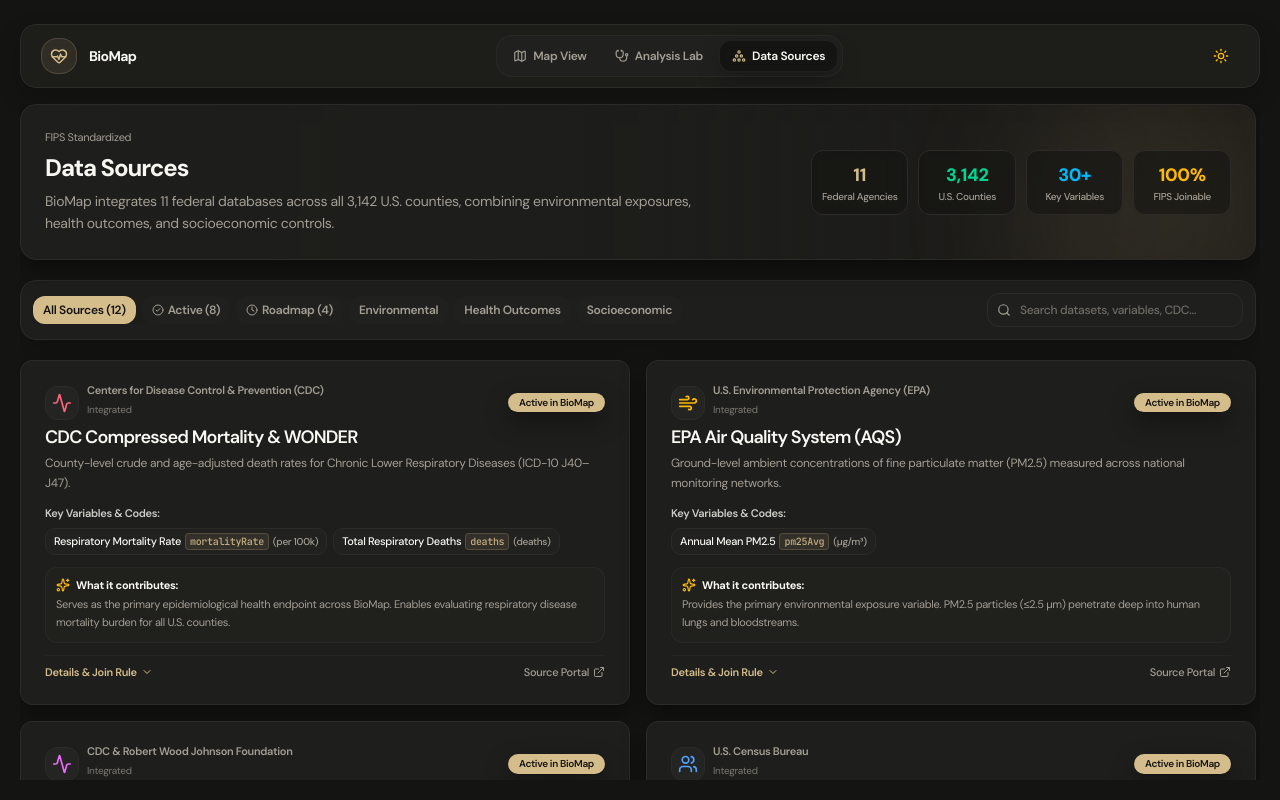
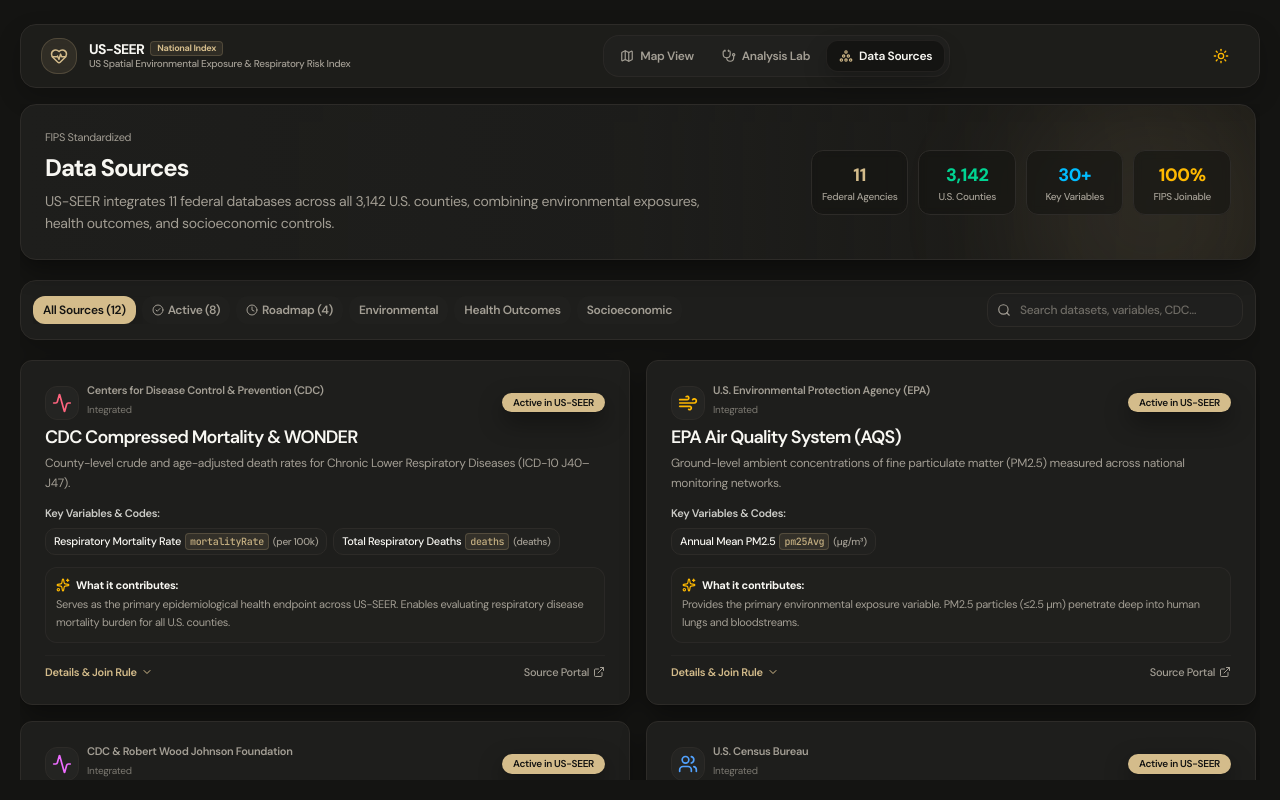
Before and after one commit to RushilMahadevu/us-seer, a Next.js app: page /sources in a window 1280 px wide. Built offline with nearby package versions, Linux system fonts and the light colour scheme; a web font is replaced by a local one.

Commit message:
rebrand project to US-SEER (US Spatial Environmental Exposure & Respiratory Risk Index)

```diff
--- a/app/_components/header/Header.tsx
+++ b/app/_components/header/Header.tsx
@@ -45,9 +45,19 @@
         <div className="h-8 w-8 sm:h-9 sm:w-9 rounded-xl bg-primary/10 border border-primary/20 flex items-center justify-center shrink-0">
           <HeartPulse className="h-4 w-4 sm:h-4.5 sm:w-4.5 text-primary" aria-hidden="true" />
         </div>
-        <h1 className="text-xs sm:text-sm font-bold tracking-tight text-foreground leading-none">
-          BioMap
-        </h1>
+        <div className="flex flex-col justify-center">
+          <div className="flex items-center gap-1.5">
+            <h1 className="text-xs sm:text-sm font-bold tracking-tight text-foreground leading-none">
+              US-SEER
+            </h1>
+            <span className="hidden md:inline-flex items-center px-1.5 py-0.5 text-[9px] font-bold rounded bg-primary/10 text-primary border border-primary/20 leading-none">
+              National Index
+            </span>
+          </div>
+          <p className="hidden sm:block text-[10px] text-muted-foreground font-medium leading-tight mt-0.5">
+            US Spatial Environmental Exposure & Respiratory Risk Index
+          </p>
+        </div>
       </div>
 
       {/* Center Cluster: View Switcher */}
--- a/app/_components/map/MapContainer.tsx
+++ b/app/_components/map/MapContainer.tsx
@@ -212,7 +212,7 @@
     zoom: INITIAL_ZOOM,
   });
   const [isLegendExpanded, setIsLegendExpanded] = useState(false);
-  const MAP_SETTINGS_STORAGE_KEY = "biomap_map_preferences_v1";
+  const MAP_SETTINGS_STORAGE_KEY = "us_seer_map_preferences_v1";
 
   const [showStateBorders, setShowStateBorders] = useState(true);
   const [stateBorderWeight, setStateBorderWeight] = useState<"subtle" | "normal" | "bold">("normal");
--- a/app/_components/sources/DataSourcesView.tsx
+++ b/app/_components/sources/DataSourcesView.tsx
@@ -73,7 +73,7 @@
       { name: "Total Respiratory Deaths", code: "deaths", unit: "deaths" },
     ],
     contribution:
-      "Serves as the primary epidemiological health endpoint across BioMap. Enables evaluating respiratory disease mortality burden for all U.S. counties.",
+      "Serves as the primary epidemiological health endpoint across US-SEER. Enables evaluating respiratory disease mortality burden for all U.S. counties.",
     whyItMatters:
       "Mortality data grounds ambient air quality observations in hard public health outcomes, revealing where environmental hazards manifest in preventable loss of life.",
     joinKey: "5-Digit County FIPS Code",
@@ -119,7 +119,7 @@
       { name: "Smoking Prevalence", code: "smokingPrev", unit: "%" },
     ],
     contribution:
-      "CRITICAL CONFOUNDER CONTROL: Smoking is the primary behavioral confounder in respiratory epidemiology. PLACES allows BioMap to control for smoking rates.",
+      "CRITICAL CONFOUNDER CONTROL: Smoking is the primary behavioral confounder in respiratory epidemiology. PLACES allows US-SEER to control for smoking rates.",
     whyItMatters:
       "Without controlling for local smoking rates, critics can argue respiratory mortality is driven by tobacco, not air pollution. Controlling for smoking isolates the true PM2.5 attributable risk.",
     joinKey: "LocationID (5-Digit FIPS Code)",
@@ -226,9 +226,9 @@
     icon: <Map className="w-5 h-5 text-indigo-400" />,
   },
   {
-    id: "biomap-ovi",
-    name: "BioMap Overall Vulnerability Index",
-    agency: "BioMap Spatial Analytics Engine (Derived Composite)",
+    id: "seer-ovi",
+    name: "US-SEER Overall Vulnerability Index",
+    agency: "US-SEER Spatial Analytics Engine (Derived Composite)",
     category: "derived",
     status: "active",
     tier: "Integrated",
@@ -331,7 +331,7 @@
       { name: "Arsenic Detection", code: "p01000", unit: "µg/L" },
     ],
     contribution:
-      "Extends BioMap from air quality research to cumulative multi-media environmental burden analysis.",
+      "Extends US-SEER from air quality research to cumulative multi-media environmental burden analysis.",
     whyItMatters:
       "Evaluating compound exposures (poor air quality + contaminated groundwater) represents the cutting edge of modern environmental epidemiology.",
     joinKey: "County Hydrologic Unit Code (HUC) / FIPS",
@@ -445,7 +445,7 @@
               Data Sources
             </h1>
             <p className="text-xs sm:text-sm text-muted-foreground leading-relaxed">
-              BioMap integrates 11 federal databases across all 3,142 U.S. counties, combining environmental exposures, health outcomes, and socioeconomic controls.
+              US-SEER integrates 11 federal databases across all 3,142 U.S. counties, combining environmental exposures, health outcomes, and socioeconomic controls.
             </p>
           </div>
 
@@ -586,7 +586,7 @@
                   <div className="flex items-center gap-1.5 shrink-0">
                     {source.status === "active" ? (
                       <Badge className="bg-emerald-500/15 text-emerald-400 border border-emerald-500/30 text-[10px] font-semibold px-2 py-0.5">
-                        Active in BioMap
+                        Active in US-SEER
                       </Badge>
                     ) : (
                       <Badge className="bg-purple-500/15 text-purple-300 border border-purple-500/30 text-[10px] font-semibold px-2 py-0.5">
--- a/app/_components/ui/ReportExporter.tsx
+++ b/app/_components/ui/ReportExporter.tsx
@@ -50,7 +50,7 @@
     unit: "/100",
     nationalAvg: 50.0,
     higherIsBad: true,
-    source: "BioMap Composite",
+    source: "US-SEER Composite",
   },
   {
     key: "pm25Avg",
@@ -132,7 +132,7 @@
   }
   // Always include the composite and WONDER if mortality data present
   const ALL_SOURCES: Record<string, string> = {
-    "BioMap Composite": "BioMap Composite Risk Score (2024). Integrated multi-source environmental health index, BioMap Spatial Intelligence Platform.",
+    "US-SEER Composite": "US-SEER Composite Risk Score (2024). Integrated multi-source environmental health index, US-SEER Spatial Intelligence Platform.",
     "EPA TRI": "U.S. Environmental Protection Agency. Toxics Release Inventory (TRI) Program, 2022 National Analysis. Washington, DC: EPA Office of Pollution Prevention and Toxics.",
     "EPA / NASA FIRMS": "U.S. EPA. Air Quality System (AQS) Annual Summary Data, 2022. NASA FIRMS MODIS/VIIRS Aerosol Optical Depth Satellite Retrievals.",
     "NASA FIRMS": "NASA Fire Information for Resource Management System (FIRMS). MODIS Collection 6.1 / VIIRS SNPP Annual Aerosol Product.",
@@ -387,7 +387,7 @@
     let textToCopy: string;
 
     if (isFormatted) {
-      textToCopy = `# BioMap Executive Health Briefing
+      textToCopy = `# US-SEER Executive Health Briefing
 ${mode === "single" ? nameA : `${nameA} vs. ${nameB}`}
 Issued: ${dateStr} | FIPS: ${fipsA}${mode === "compare" ? ` & ${fipsB}` : ""}
 ─────────────────────────────────────────────────────
@@ -419,11 +419,11 @@
     : ""
 }
 
-Generated by BioMap Spatial Intelligence Platform · ${dateStr}`;
+Generated by US-SEER Spatial Intelligence Platform · ${dateStr}`;
     } else {
       // Plain text — no markdown decorations
       const sections: string[] = [
-        `BioMap Executive Health Briefing`,
+        `US-SEER Executive Health Briefing`,
         `${mode === "single" ? nameA : `${nameA} vs. ${nameB}`} · ${dateStr}`,
         ``,
         executiveText,
@@ -672,7 +672,7 @@
                 <div className={`pb-5 mb-6 border-b-2 print-no-break ${paper.rule}`}>
                   {/* Institution line */}
                   <p className={`text-[10px] font-semibold uppercase tracking-[0.18em] mb-3 ${paper.faint}`}>
-                    BioMap Spatial Intelligence Platform · Environmental Epidemiology Division
+                    US-SEER Spatial Intelligence Platform · Environmental Epidemiology Division
                   </p>
 
                   {/* Document type */}
@@ -852,7 +852,7 @@
                       ))}
                     </ol>
                     <p className={`text-[9px] mt-2 font-mono ${paper.faint} opacity-60`}>
-                      Generated by BioMap Engine v1.2 · {dateStr}
+                      Generated by US-SEER Engine v1.2 · {dateStr}
                     </p>
                   </div>
                 )}
--- a/app/layout.tsx
+++ b/app/layout.tsx
@@ -19,9 +19,9 @@
 });
 
 export const metadata: Metadata = {
-  title: "BioMap | Biomedical & Demographic Risk Mapping Tool",
+  title: "US-SEER | US Spatial Environmental Exposure & Respiratory Risk Index",
   description:
-    "Explore environmental hazards, public health risk metrics, pollution data, and demographic analytics across all U.S. counties.",
+    "National spatial epidemiology platform mapping ambient air quality, toxic industrial releases, CDC respiratory mortality, and demographic vulnerability across all 3,142 U.S. counties.",
 };
 
 export default function RootLayout({
--- a/app/page.tsx
+++ b/app/page.tsx
@@ -41,7 +41,7 @@
   return "map";
 }
 
-function BioMapMain() {
+function USSEERMain() {
   const searchParams = useSearchParams();
   const pathname = usePathname();
   const { isSimpleMode, toggleSimpleMode } = useSimpleMode();
@@ -513,11 +513,11 @@
       fallback={
         <div className="w-full h-screen flex flex-col items-center justify-center bg-background text-foreground gap-3">
           <Loader2 className="h-7 w-7 text-primary animate-spin" />
-          <p className="text-xs font-semibold text-muted-foreground">Initializing BioMap Engine…</p>
+          <p className="text-xs font-semibold text-muted-foreground">Initializing US-SEER Engine…</p>
         </div>
       }
     >
-      <BioMapMain />
+      <USSEERMain />
     </Suspense>
   );
 }
--- a/package.json
+++ b/package.json
@@ -1,5 +1,5 @@
 {
-  "name": "geospatial",
+  "name": "us-seer",
   "version": "0.1.0",
   "private": true,
   "scripts": {
```
Also changed, not shown: 2 other files (tests, documents, lock files or other folders).
